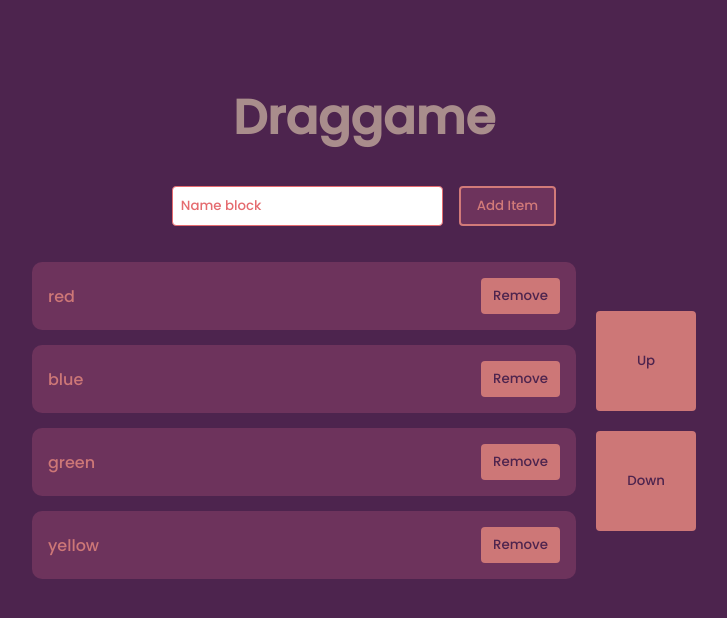
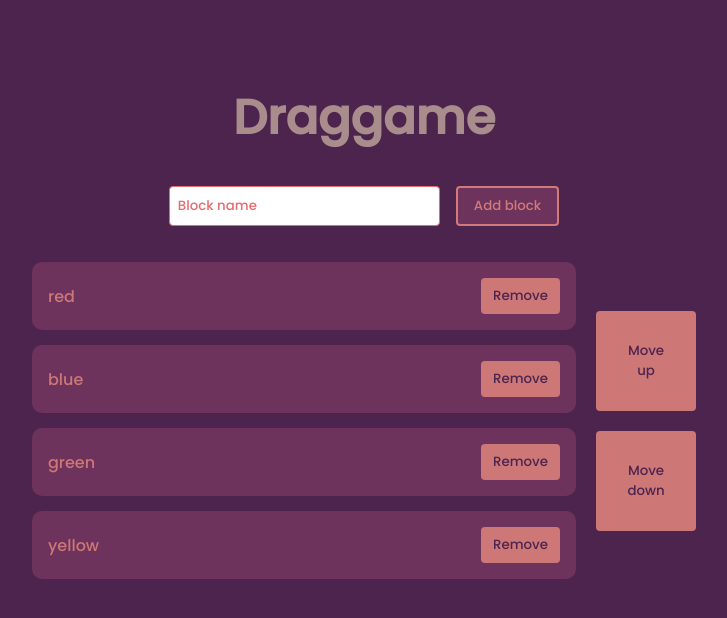
Before and after one commit to Morghot2/Draggame, a React (Vite) app: page / in a window 1280 px wide. Shown: the top 618 px of the page, without its empty margins (276-1003 px from the left). Built offline with nearby package versions, Linux system fonts and the light colour scheme.

Commit message:
bugfix/DG-000003: fixed components text

```diff
--- a/src/components/DraggableBlockList/BlockAdd/BlockAdd.tsx
+++ b/src/components/DraggableBlockList/BlockAdd/BlockAdd.tsx
@@ -27,12 +27,12 @@ export const BlockAdd = ({
       <TextInput
         id="add-block"
         type="text"
-        placeholder="Name block"
+        placeholder="Block name"
         value={inputContent}
         onChange={e => setInputContent(e.target.value)}
         maxLength={20}
       />
-      <AddButton onClick={handleAddBlock}>Add Item</AddButton>
+      <AddButton onClick={handleAddBlock}>Add block</AddButton>
     </TextInputWrapper>
   );
 };
--- a/src/components/DraggableBlockList/Blocks/Blocks.tsx
+++ b/src/components/DraggableBlockList/Blocks/Blocks.tsx
@@ -113,13 +113,15 @@ export const Blocks = ({ blocks, setBlocks }: BlockListProps) => {
       {showButtons && (
         <MoveButtonsWrapper ref={moveButtonsRef}>
           <MoveButton onClick={handleMoveUpAction} disabled={isMoveUpDisabled}>
-            Up
+            Move <br />
+            up
           </MoveButton>
           <MoveButton
             onClick={handleMoveDownAction}
             disabled={isMoveDownDisabled}
           >
-            Down
+            Move <br />
+            down
           </MoveButton>
         </MoveButtonsWrapper>
       )}
```
